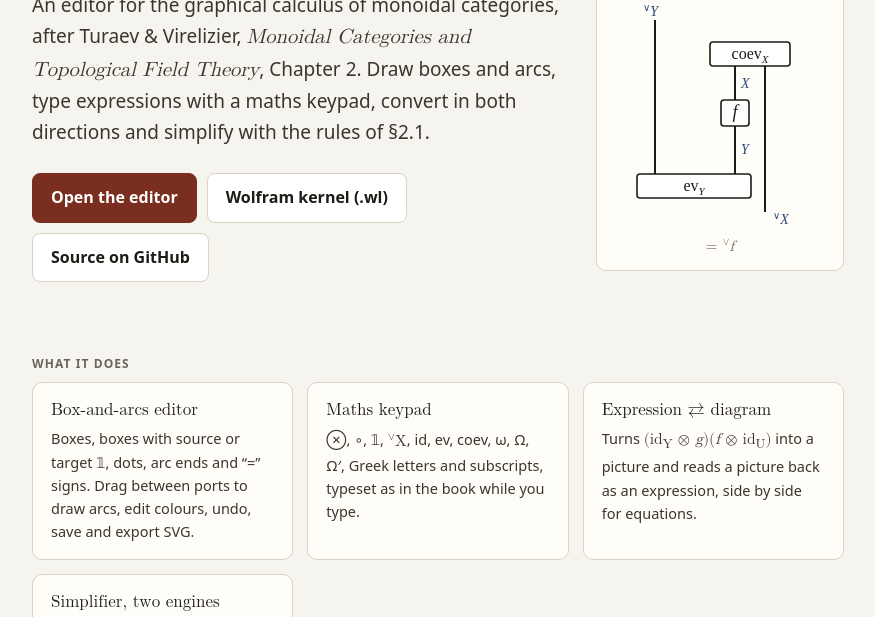
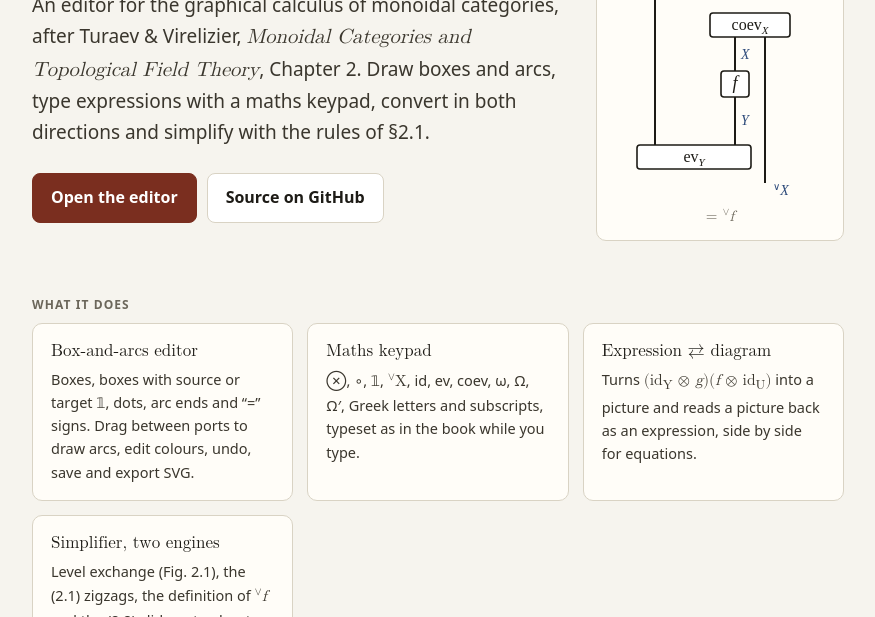
Before and after one commit to lossofgenerality/ccn-string-diagrams, a plain HTML site: page index.html in a window 1280 px wide. Shown: the part 116-733 px from the top of the page, without its empty margins (202-1077 px from the left). Drawn offline with Linux system fonts and the light colour scheme.

Commit message:
Landing page: remove the Wolfram kernel (.wl) button
Co-authored-by: Dara <dara@lossofgenerality.com>

```diff
--- a/index.html
+++ b/index.html
@@ -40,7 +40,6 @@ a{color:var(--accent2)}
       <p class="lede">An editor for the graphical calculus of monoidal categories, after Turaev &amp; Virelizier, <i>Monoidal Categories and Topological Field Theory</i>, Chapter 2. Draw boxes and arcs, type expressions with a maths keypad, convert in both directions and simplify with the rules of §2.1.</p>
       <div class="cta">
         <a class="btn primary" href="string-diagram-editor.html">Open the editor</a>
-        <a class="btn" href="kernel/GraphicalCalculusKernel-deploy.wl">Wolfram kernel (.wl)</a>
         <a class="btn" href="https://github.com/lossofgenerality/ccn-string-diagrams">Source on GitHub</a>
       </div>
     </div>
```
